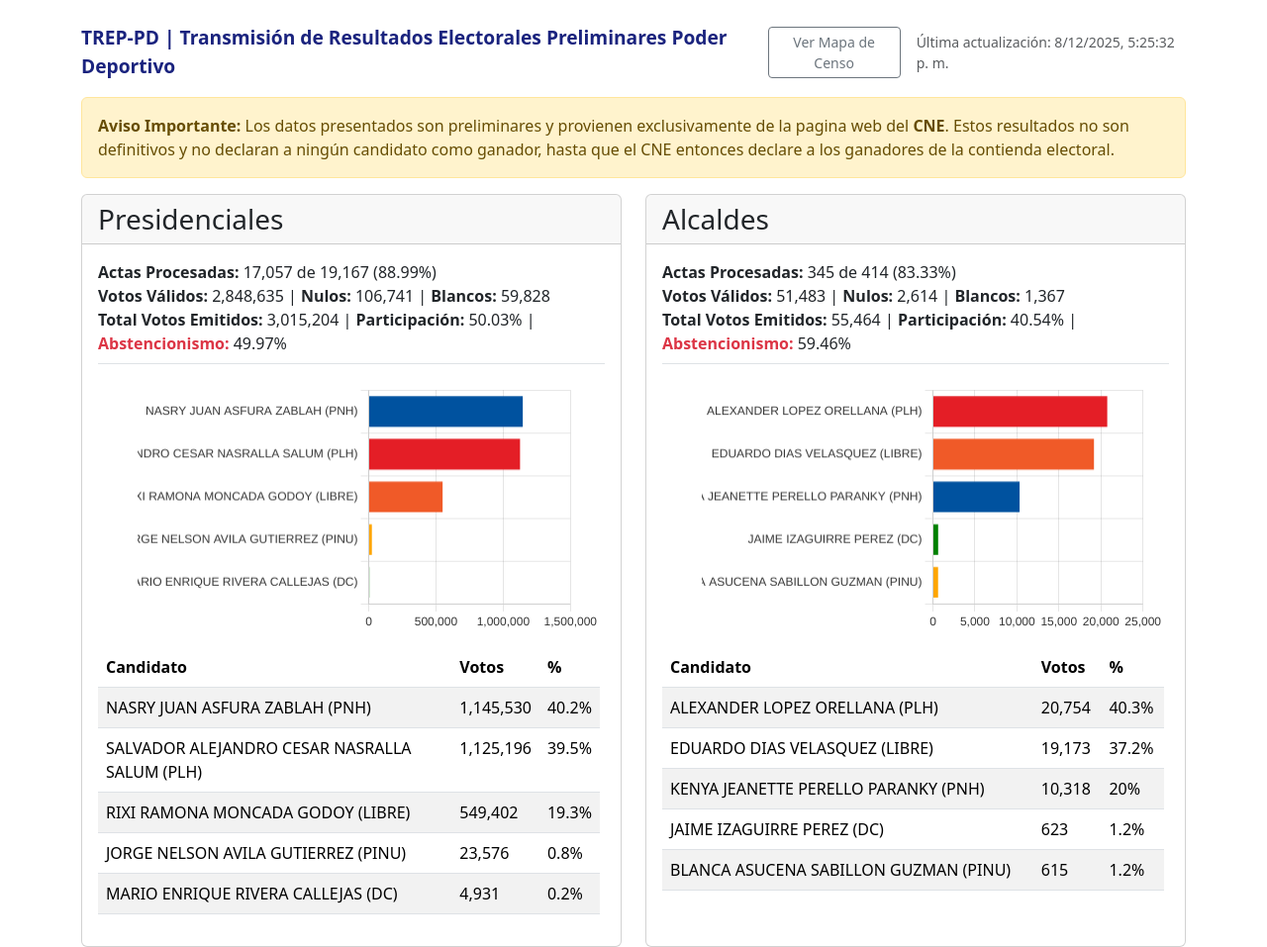
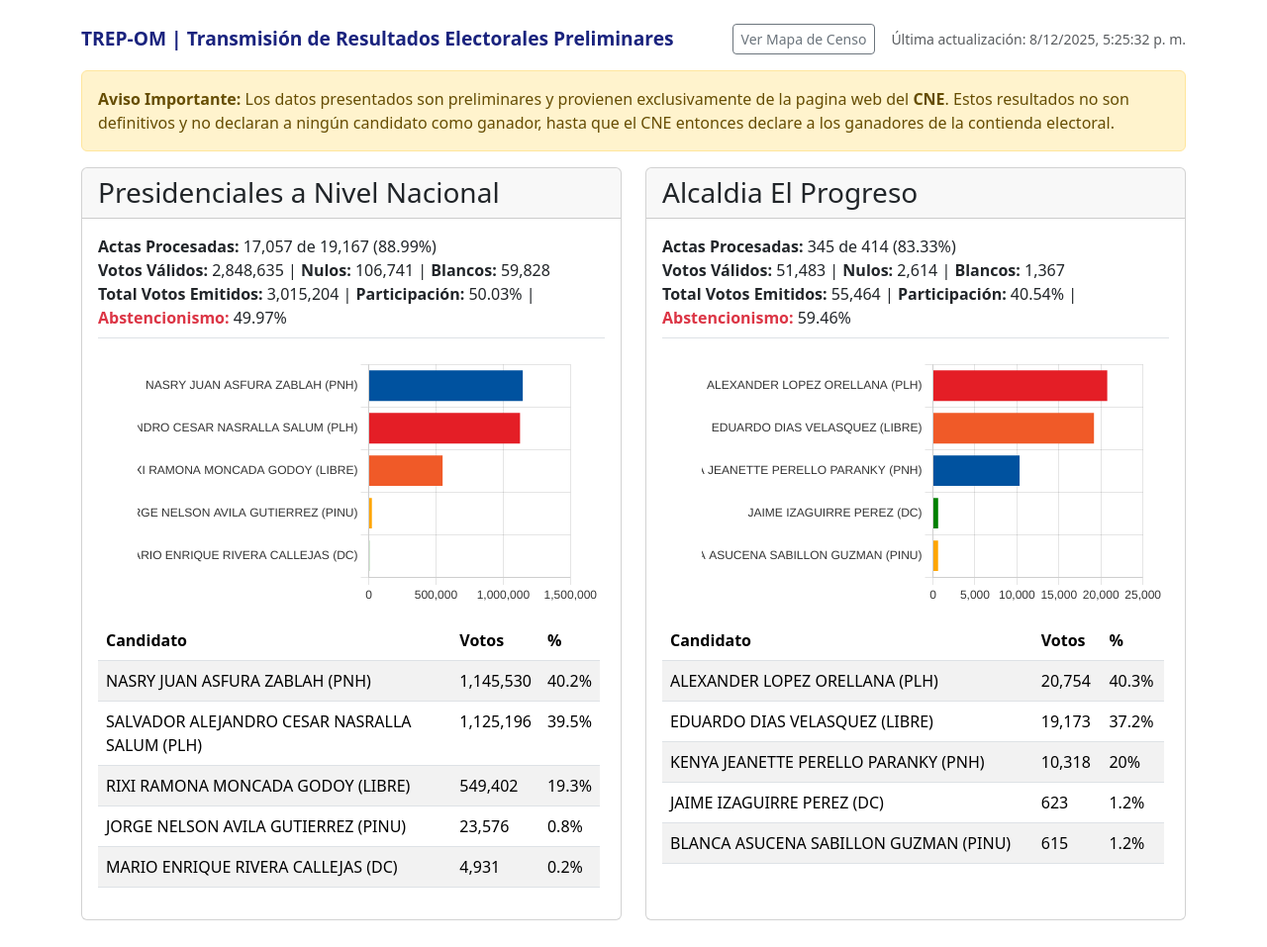
Before and after one commit to montufarhn/Elecciones-Poder-Deportivo, a plain HTML site: page index.html in a window 1280 px wide. Shown: the whole page at 99% size. After the commit the page ends 930 px from the top, so only its background shows below. Drawn offline with nearby package versions, Linux system fonts and the light colour scheme.

Commit message:
titlesss

```diff
--- a/index.html
+++ b/index.html
@@ -25,7 +25,7 @@
 <body>
   <div class="container mt-4">
     <header class="d-flex justify-content-between align-items-center mb-3">
-      <div class="brand">TREP-PD | Transmisión de Resultados Electorales Preliminares Poder Deportivo</div>
+      <div class="brand">TREP-OM | Transmisión de Resultados Electorales Preliminares</div>
       <div class="d-flex align-items-center gap-3">
         <a href="mapa.html" class="btn btn-outline-secondary btn-sm" target="_blank" rel="noopener noreferrer">Ver Mapa de Censo</a>
         <div id="lastUpdated" class="text-muted small">Última actualización: --</div>
@@ -42,7 +42,7 @@
       <div class="col-md-6 col-lg-6">
         <div class="card h-100">
           <div class="card-header">
-            <h3 class="card-title mb-0">Presidenciales</h3>
+            <h3 class="card-title mb-0">Presidenciales a Nivel Nacional</h3>
           </div>
           <div class="card-body d-flex flex-column">
             <div id="summaryPres" class="border-bottom pb-2 mb-3"></div>
@@ -61,7 +61,7 @@
       <div class="col-md-6 col-lg-6">
         <div class="card h-100">
           <div class="card-header">
-            <h3 class="card-title mb-0">Alcaldes</h3>
+            <h3 class="card-title mb-0">Alcaldia El Progreso</h3>
           </div>
           <div class="card-body d-flex flex-column">
             <div id="summaryAlc" class="border-bottom pb-2 mb-3"></div>
```
